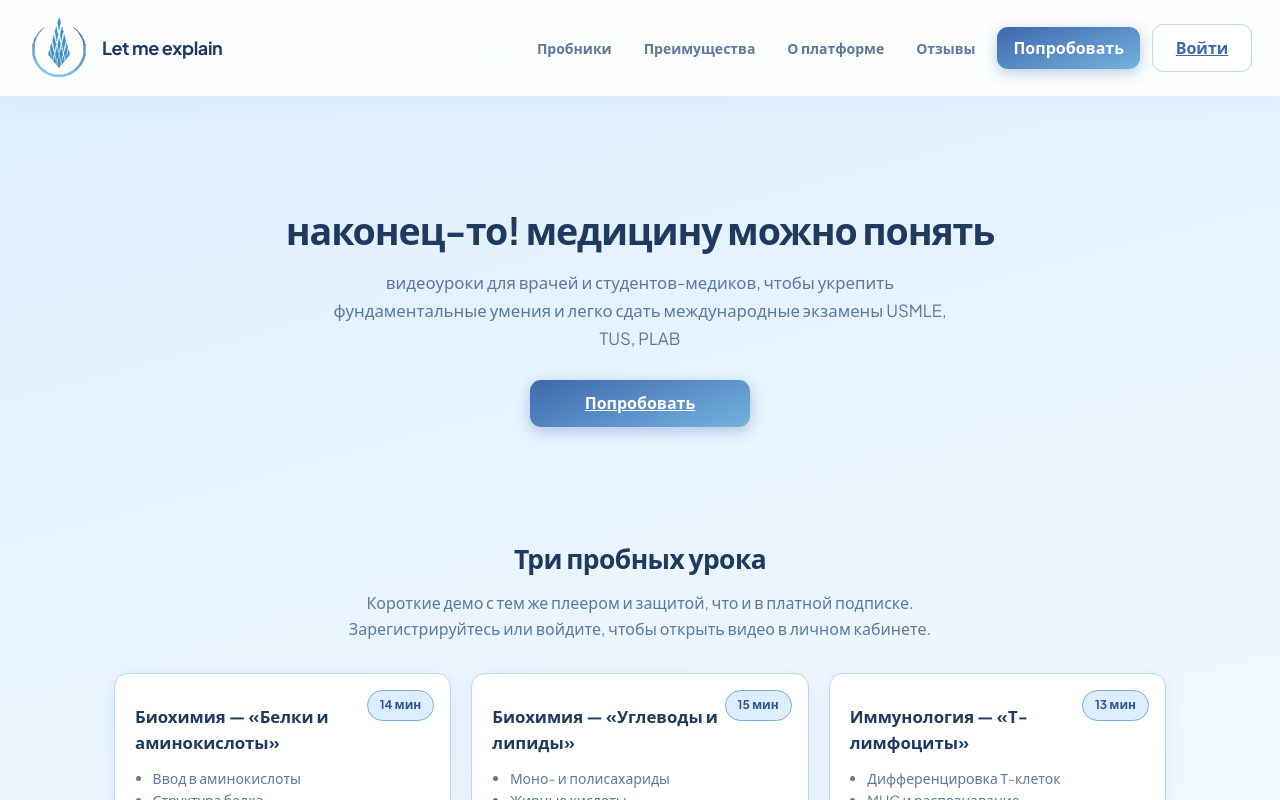
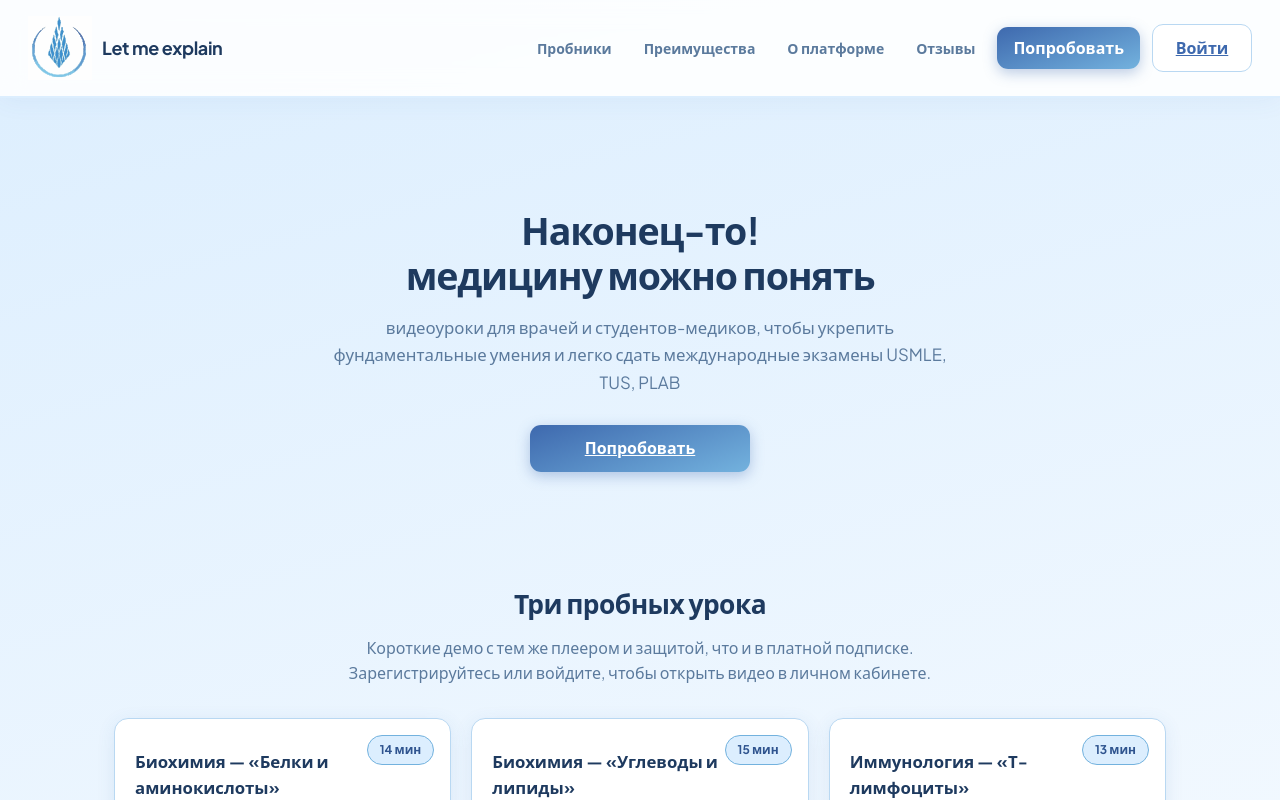
Before and after one commit to isan228/lemeexp, a React (Vite) app in the folder frontend/: page / in a window 1280 px wide. Shown: the top 800 px of the page. Built offline with nearby package versions, Linux system fonts and the light colour scheme.

Commit message:
chore: deploy 2026-06-19T23-36

```diff
--- a/frontend/src/pages/LandingPage.jsx
+++ b/frontend/src/pages/LandingPage.jsx
@@ -192,7 +192,8 @@ export default function LandingPage() {
 
       <main className="landing-main landing-main-wide">
         <section className="landing-hero landing-hero-center" aria-labelledby="hero-title">
-          <h1 id="hero-title">наконец-то! медицину можно понять</h1>
+          <h1 id="hero-title">Наконец-то!
+           <br /> медицину можно понять</h1>
           <p className="lead landing-lead-wide">
             видеоуроки для врачей и студентов-медиков, чтобы укрепить фундаментальные умения и легко сдать
             международные экзамены USMLE, TUS, PLAB
```
